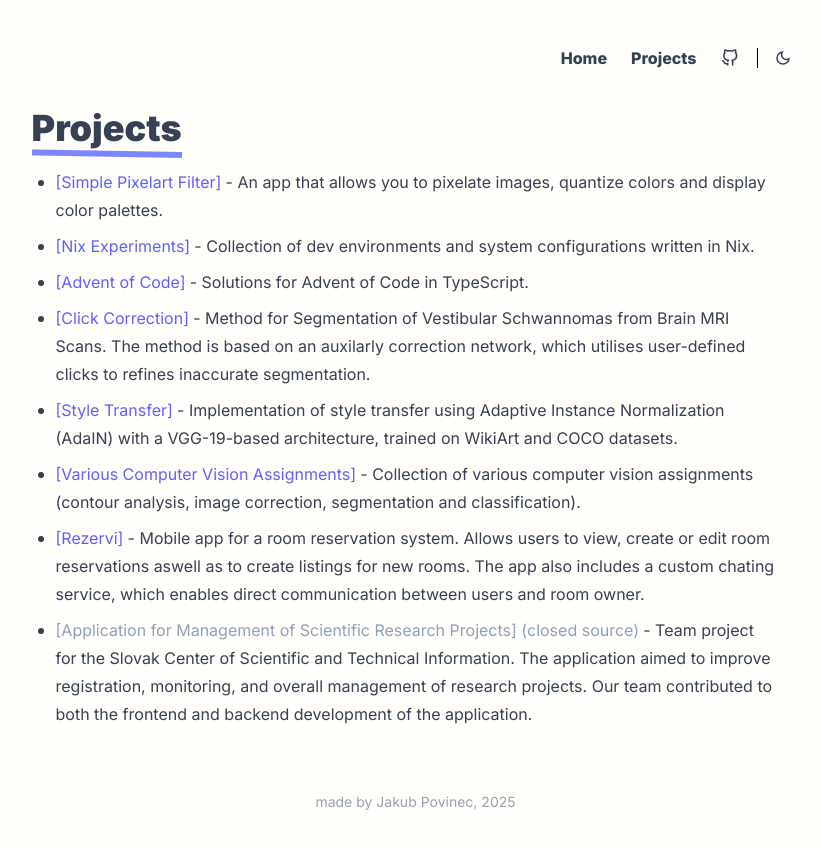
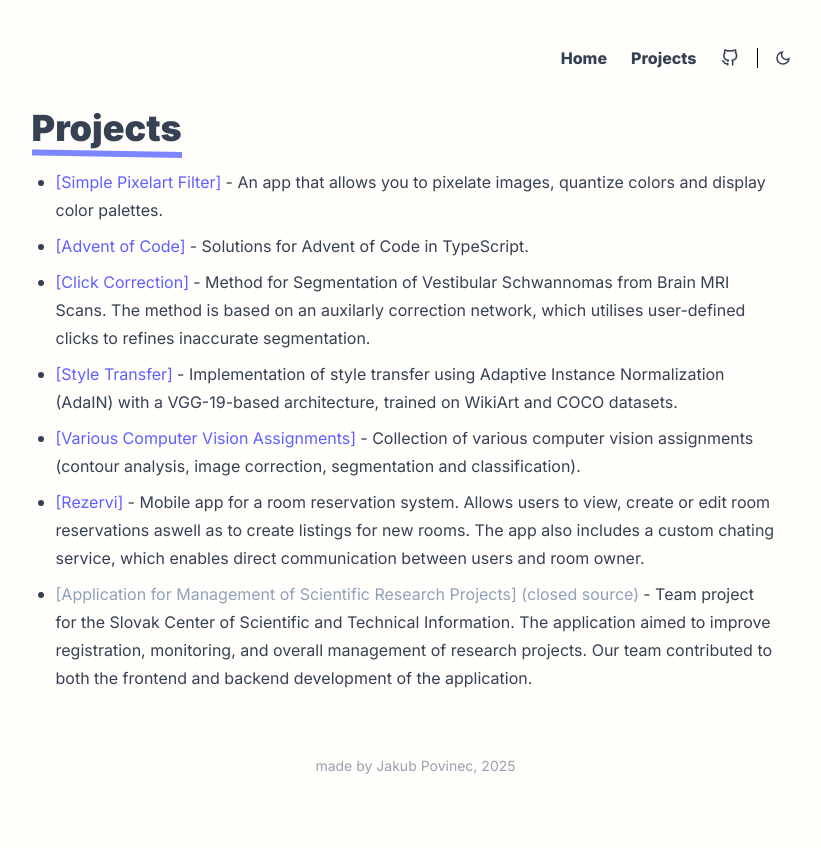
Before and after one commit to kuko6/personal-website, a SvelteKit app: page /projects in a window 1280 px wide. Shown: the top 848 px of the page, without its empty margins (217-1038 px from the left). After the commit the page ends 816 px from the top, so only its background shows below. Built offline with nearby package versions, Linux system fonts and the light colour scheme.

Commit message:
Removed nix configs from projects

```diff
--- a/src/routes/projects/+page.svelte
+++ b/src/routes/projects/+page.svelte
@@ -15,14 +15,6 @@
         "An app that allows you to pixelate images, quantize colors and display color palettes.",
       ref: "https://github.com/kuko6/pixel-filter",
       used_tech: ["Python", "OpenCV", "Gradio"],
-      open_source: true,
-    },
-    {
-      name: "Nix Experiments",
-      description:
-        "Collection of dev environments and system configurations written in Nix.",
-      ref: "https://github.com/kuko6/nix-config",
-      used_tech: ["Nix", "Unix"],
       open_source: true,
     },
     {
```
